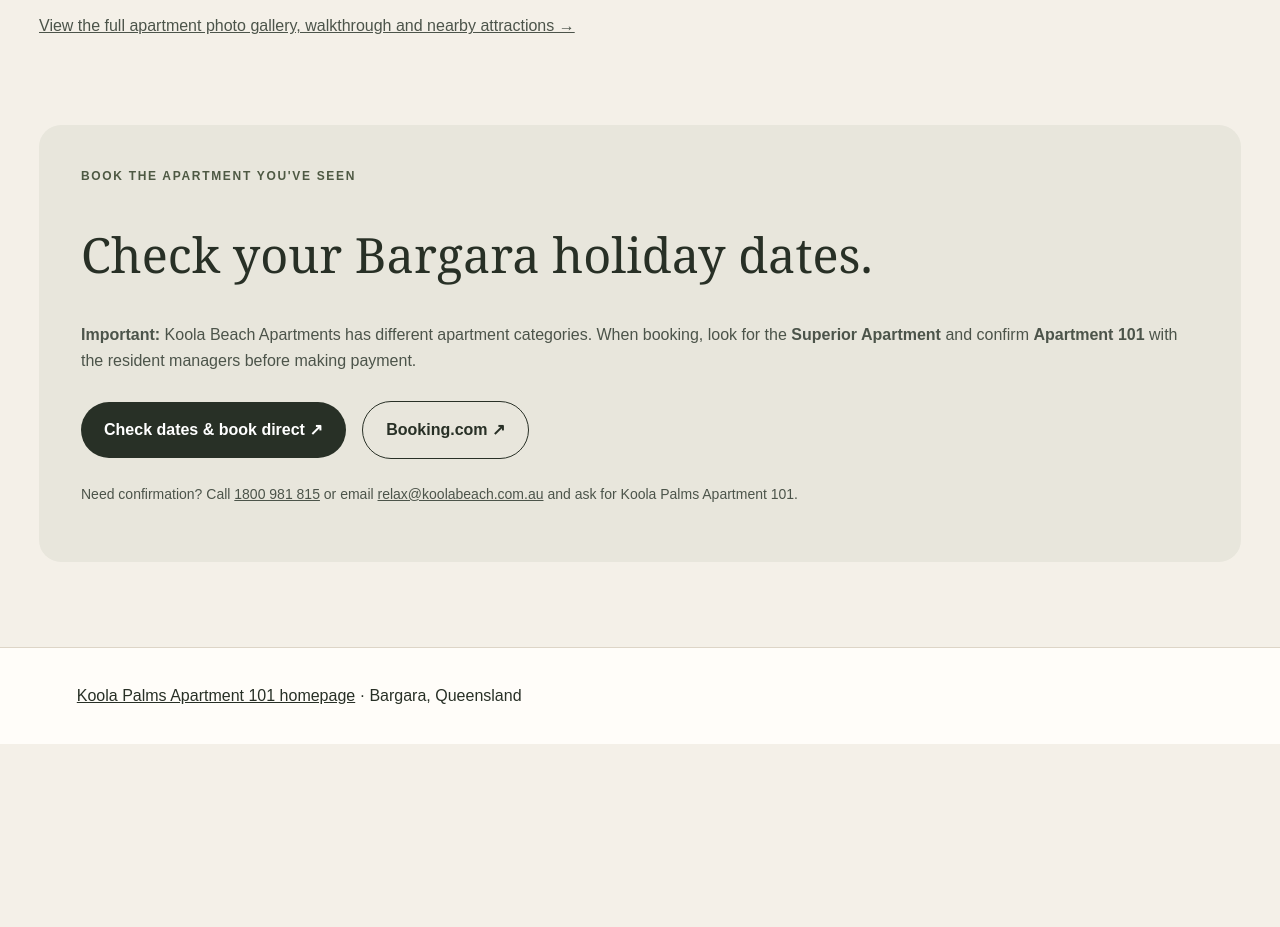
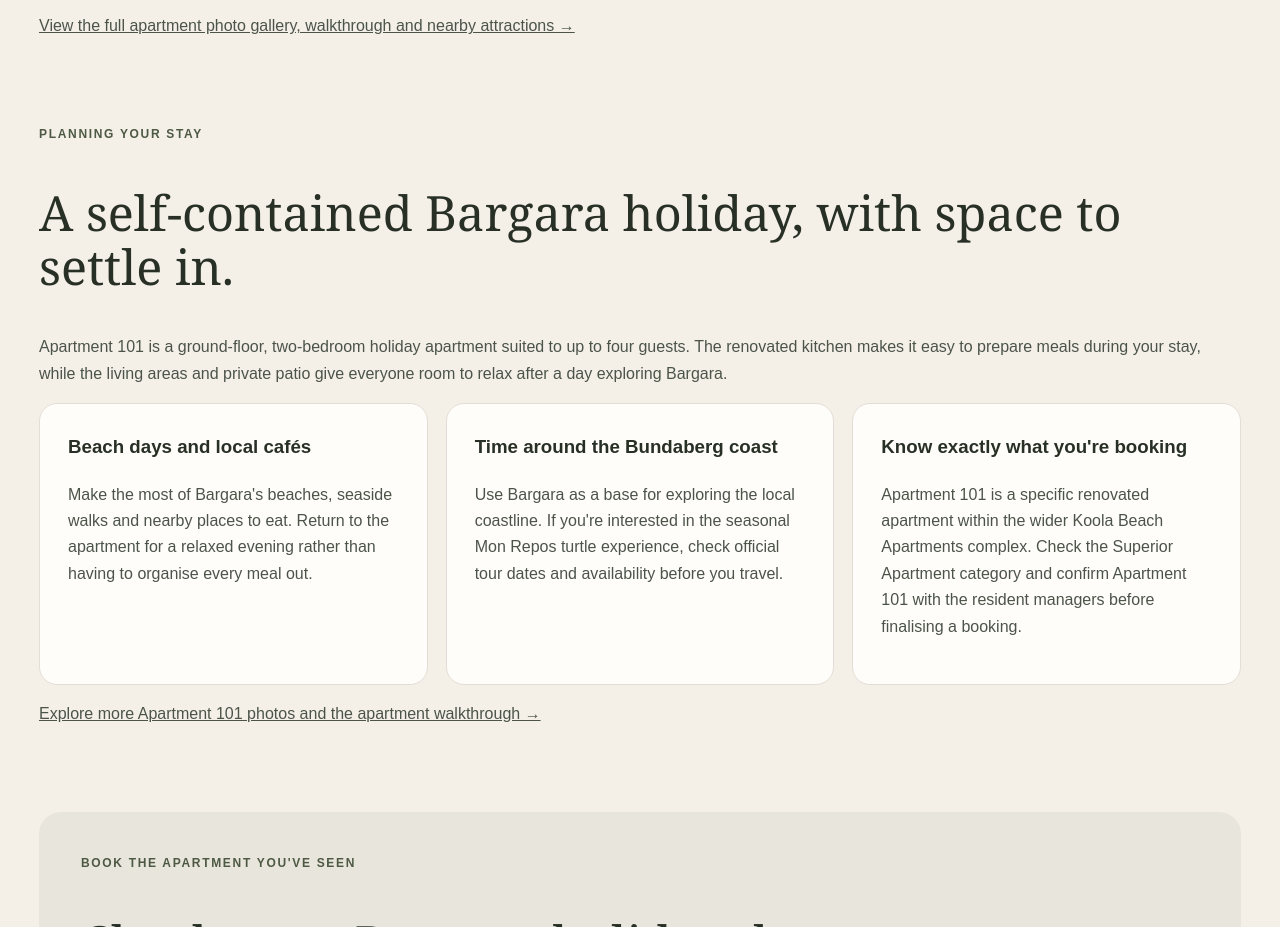
Before and after one commit to artformkitchensgosford91-netizen/koola-palms-bargara, a website: page bargara-holiday-apartment.html in a window 1280 px wide. Shown: the part 2164-3091 px from the top of the page. Before the commit the page ends 2908 px from the top, so only its background shows below. Drawn offline with Linux system fonts and the light colour scheme.

Commit message:
Expand Bargara accommodation page with practical guest and booking information

```diff
--- a/bargara-holiday-apartment.html
+++ b/bargara-holiday-apartment.html
@@ -33,6 +33,13 @@
 <article class="feature"><h3>Private outdoor living</h3><p>Spend slow mornings and balmy evenings on the generous ground-floor patio overlooking nearby parkland.</p></article>
 </div></section>
 <section><img class="photo" src="/assets/final/patio-dining.jpg" alt="Covered private patio with outdoor dining at Koola Palms Apartment 101 in Bargara" loading="lazy" width="1200" height="680"><h2>Close to Bargara's beach and coastal walks.</h2><p>Set among coastal parkland near Neilson Park, Koola Beach Apartments offers a peaceful base for beach walks, local cafés and day trips around the Bundaberg region. During the appropriate season, guests can also explore the Mon Repos turtle experience.</p><p><a href="/">View the full apartment photo gallery, walkthrough and nearby attractions →</a></p></section>
+<section aria-labelledby="planning-heading"><div class="eyebrow">Planning your stay</div><h2 id="planning-heading">A self-contained Bargara holiday, with space to settle in.</h2>
+<p>Apartment 101 is a ground-floor, two-bedroom holiday apartment suited to up to four guests. The renovated kitchen makes it easy to prepare meals during your stay, while the living areas and private patio give everyone room to relax after a day exploring Bargara.</p>
+<div class="grid">
+<article class="feature"><h3>Beach days and local cafés</h3><p>Make the most of Bargara's beaches, seaside walks and nearby places to eat. Return to the apartment for a relaxed evening rather than having to organise every meal out.</p></article>
+<article class="feature"><h3>Time around the Bundaberg coast</h3><p>Use Bargara as a base for exploring the local coastline. If you're interested in the seasonal Mon Repos turtle experience, check official tour dates and availability before you travel.</p></article>
+<article class="feature"><h3>Know exactly what you're booking</h3><p>Apartment 101 is a specific renovated apartment within the wider Koola Beach Apartments complex. Check the Superior Apartment category and confirm Apartment 101 with the resident managers before finalising a booking.</p></article>
+</div><p><a href="/#gallery">Explore more Apartment 101 photos and the apartment walkthrough →</a></p></section>
 <section class="book" id="availability"><div class="eyebrow">Book the apartment you've seen</div><h2>Check your Bargara holiday dates.</h2><p><strong>Important:</strong> Koola Beach Apartments has different apartment categories. When booking, look for the <strong>Superior Apartment</strong> and confirm <strong>Apartment 101</strong> with the resident managers before making payment.</p>
 <p><a class="cta" id="cms-direct-booking" href="https://www.mybookingsite.io/inst/#home?propertyId=883NTUgA9bLPxqFZ6fRPuff9XCa4KkKEs3g0KAHRlTd4qaRBds3NjY1&amp;JDRN=Y" target="_blank" rel="noopener">Check dates &amp; book direct ↗</a>
 <a class="cta alt" id="cms-booking-com" href="https://www.booking.com/hotel/au/koola-beach-apartments-bargara.html" target="_blank" rel="noopener">Booking.com ↗</a></p>
```
